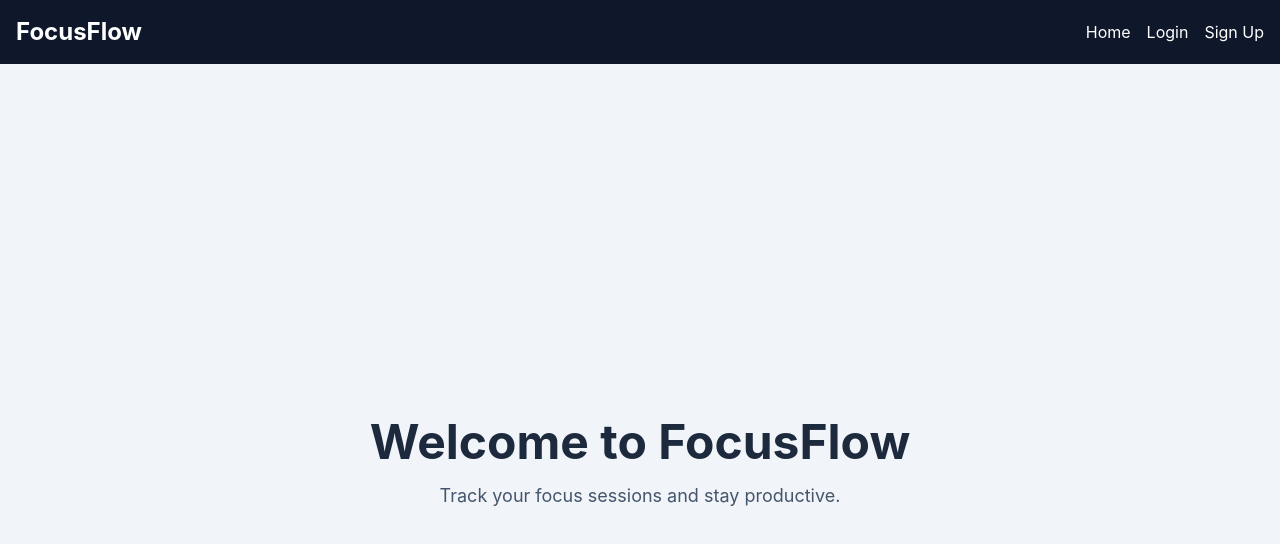
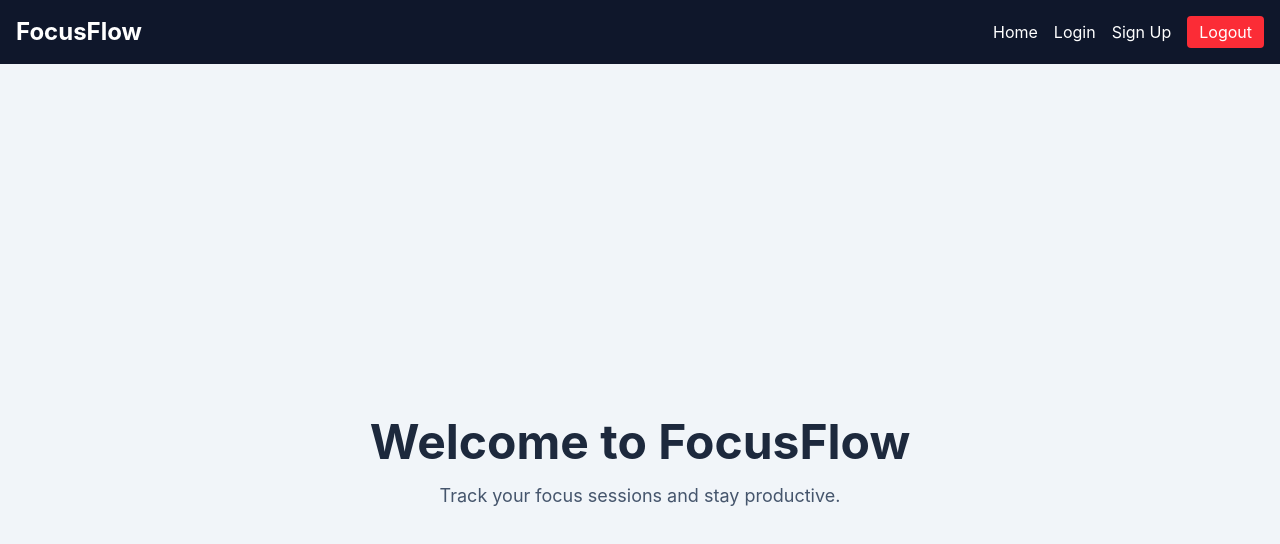
Before and after one commit to Keshawn-K/Focus-Flow, a React (Vite) app in the folder focusflow/: page / in a window 1280 px wide. Shown: the top 544 px of the page. Built offline with nearby package versions, Linux system fonts and the light colour scheme; no server answers.

Commit message:
added working logout button

```diff
--- a/focusflow/src/components/Navbar.jsx
+++ b/focusflow/src/components/Navbar.jsx
@@ -1,23 +1,40 @@
-// Import Link for navigation without page reload
-import { Link } from "react-router-dom"
+// Import navigation link (for page routing without refresh)
+import { Link, useNavigate } from "react-router-dom"
 
-// Navbar component
+// Import Supabase client for authentication
+import { supabase } from "../supabaseClient"
+
+// Navbar component (visible on all pages)
 const Navbar = () => {
+
+  // Hook used to redirect user after logout
+  const navigate = useNavigate()
+
+  // Function to log user out
+  const handleLogout = async () => {
+
+    // Sign out from Supabase session
+    await supabase.auth.signOut()
+
+    // Redirect user to login page
+    navigate("/login")
+  }
+
   return (
 
-    // Navbar container
+    // Main navbar container
     <nav className="bg-slate-900 text-white p-4">
 
-      {/* Flex container */}
+      {/* Flex container for layout */}
       <div className="flex items-center justify-between">
 
-        {/* App logo/title */}
+        {/* App title / logo */}
         <h1 className="text-2xl font-bold">
           FocusFlow
         </h1>
 
         {/* Navigation links */}
-        <div className="flex gap-4">
+        <div className="flex gap-4 items-center">
 
           {/* Home link */}
           <Link to="/" className="hover:text-blue-400 transition">
@@ -34,8 +51,18 @@ const Navbar = () => {
             Sign Up
           </Link>
 
+          {/* Logout button */}
+          <button
+            onClick={handleLogout}
+            className="bg-red-500 px-3 py-1 rounded hover:bg-red-600 transition"
+          >
+            Logout
+          </button>
+
         </div>
+
       </div>
+
     </nav>
   )
 }
```
